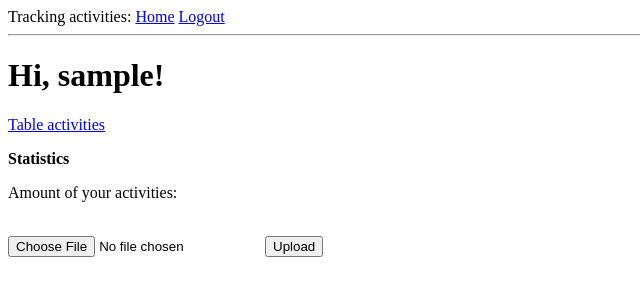
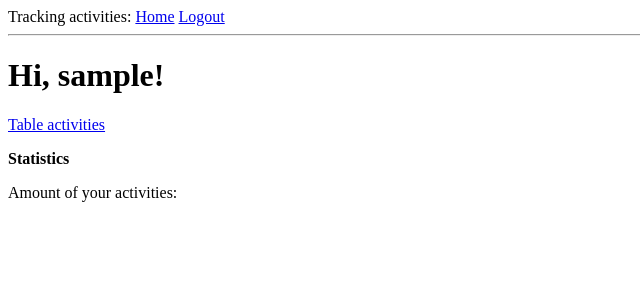
Before and after one commit to pashmentov96/TrackingActivities, a Flask app: page / in a window 1280 px wide. Shown: the top 300 px of the page, without its empty margins (0-640 px from the left). Run offline with Flask 2, Linux system fonts and the light colour scheme; the visitor is signed in with stand-in values (Sample User, id 1); data comes from the database, SQL or seed files in the repository; data that the repository does not hold is empty; some libraries are stand-ins or nearby versions.

Commit message:
Removed upload button from home page

```diff
--- a/app/templates/index.html
+++ b/app/templates/index.html
@@ -19,9 +19,5 @@
         loadAmountActivities("{{ current_user.token }}");
         loadActivities("{{ current_user.token }}");
     </script>
-    <form action="" method=post enctype=multipart/form-data>
-        <input type=file name=file>
-        <input type=submit value=Upload>
-    </form>
 
 {% endblock %}
```
